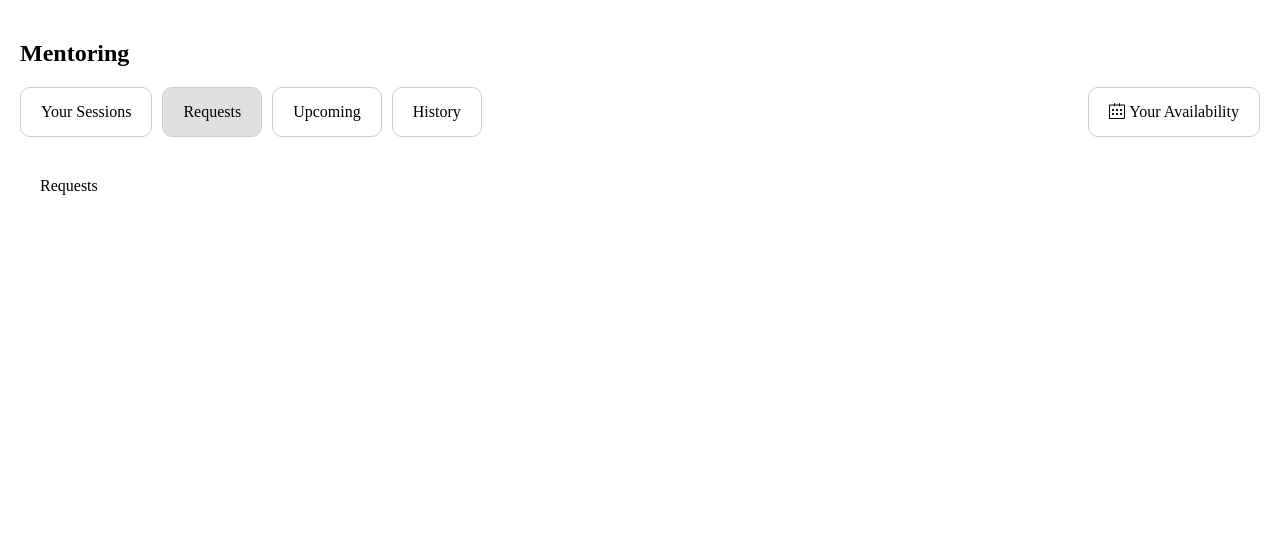
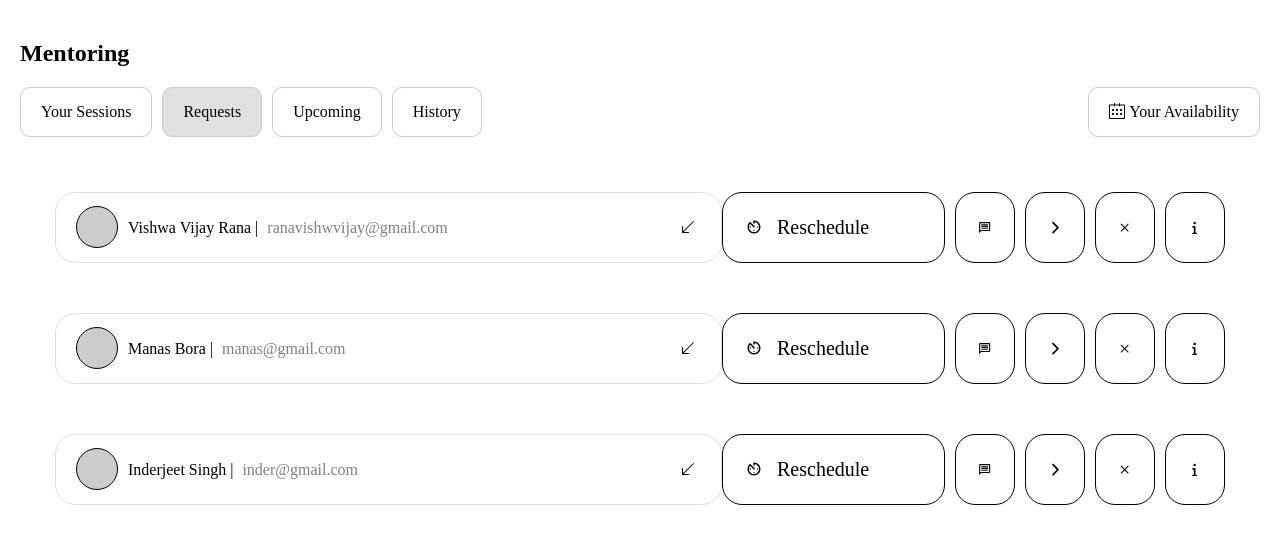
Before and after one commit to lakshyadeepgogoi/unispade-feat, a React (Create React App) app: page / in a window 1280 px wide. Both pictures are taken after a click on the element "Requests". Shown: the top 544 px of the page. Built offline with nearby package versions, Linux system fonts and the light colour scheme.

Commit message:
request created 1.0

```diff
--- /dev/null
+++ b/src/components/Request/Requests.css
@@ -0,0 +1,113 @@
+.request-item {
+  display: flex;
+  justify-content: space-between;
+  border-radius: 8px;
+  padding: 15px;
+  margin-bottom: 20px;
+  background-color: #fff;
+}
+
+.request-header {
+  display: flex;
+  align-items: center;
+  justify-content: center;
+  padding: 10px 20px;
+  border: 1px solid #E0E0E0;
+  border-radius: 20px;
+  width: 660px;
+}
+
+.request-header p {
+  margin: 0 0 0 10px;
+  flex: 1;
+  font-weight: 400;
+  line-height: 27px;
+}
+
+.profile-img {
+  border: 1px solid #000;
+  border-radius: 100%;
+  width: 40px;
+  height: 40px;
+  background-color: #ccc;
+}
+
+.request-header span {
+  color: gray;
+  margin-left: 5px;
+  font-weight: 400;
+  line-height: 27px;
+}
+
+.icon.top-right {
+  color: black;
+  border-radius: 50%;
+  padding: 5px;
+}
+
+.request-actions {
+  display: flex;
+  gap: 10px;
+  background-color: #fff;
+}
+
+.action-item {
+  display: flex;
+  align-items: center;
+  border: 1px solid #000;
+  border-radius: 20px;
+  padding: 23px;
+  width: 175px;
+  gap: 10px;
+}
+
+.action-item p {
+  margin: 0;
+  margin-left: 5px;
+  font-weight: 400;
+  font-size: 20px;
+}
+
+.action-button {
+  border: 1px solid #000;
+  border-radius: 20px;
+  padding: 10px;
+  display: flex;
+  align-items: center;
+  justify-content: center;
+  width: 60px;
+  background-color: white;
+}
+
+.action-button.active {
+  background: rgba(224, 224, 224, 1);
+
+}
+.action-item.active {
+  background: rgba(224, 224, 224, 1);
+
+}
+
+/* Styles for the second section */
+.details-section {
+  border-radius: 20px;
+  background-color: #F7F7F7;
+  padding: 30px;
+  margin-top: 1.25rem;
+}
+
+.details-section p {
+  margin: 0.625rem 0;
+  font-size: 20px;
+  font-weight: 400;
+  line-height: 27px;
+  text-align: left;
+}
+
+.description{
+  width: 60%;
+}
+
+.details-section span {
+  font-weight: bold;
+}
--- /dev/null
+++ b/src/components/Request/Requests.js
@@ -0,0 +1,91 @@
+import React, { useState } from 'react';
+import { BsArrowDownLeft } from "react-icons/bs";
+import { IoMdTimer } from "react-icons/io";
+import { MdOutlineMessage } from "react-icons/md";
+import { RxCross2 } from "react-icons/rx";
+import { FaChevronRight, FaInfo } from "react-icons/fa6";
+import './Requests.css';
+
+function Requests() {
+  const [visibleDetailsId, setVisibleDetailsId] = useState(null);
+  const [visibleRescheduleId, setVisibleRescheduleId] = useState(null);
+
+  const toggleDetails = (id) => {
+    if (visibleDetailsId === id) {
+      setVisibleDetailsId(null);
+    } else {
+      setVisibleDetailsId(id);
+      setVisibleRescheduleId(null); // Close reschedule section if open
+    }
+  };
+
+  const toggleReschedule = (id) => {
+    if (visibleRescheduleId === id) {
+      setVisibleRescheduleId(null);
+    } else {
+      setVisibleRescheduleId(id);
+      setVisibleDetailsId(null); // Close details section if open
+    }
+  };
+
+  const requests = [
+    { id: 1, name: "Vishwa Vijay Rana", email: "ranavishwvijay@gmail.com" },
+    { id: 2, name: "Manas Bora", email: "manas@gmail.com" },
+    { id: 3, name: "Inderjeet Singh", email: "inder@gmail.com" }
+  ];
+
+  return (
+    <div className="requests-container">
+      {requests.map((request) => (
+        <div key={request.id} className="request-container">
+          <div className="request-item">
+            <div className="request-header">
+              <div className='profile-img'></div>
+              <p>{request.name} | <span>{request.email}</span></p>
+              <BsArrowDownLeft className="icon top-right" />
+            </div>
+            <div className="request-actions">
+              <div className={`action-item ${visibleRescheduleId === request.id ? 'active' : ''}`} onClick={() => toggleReschedule(request.id)}>
+                <IoMdTimer />
+                <p>Reschedule</p>
+              </div>
+              <button className="action-button">
+                <MdOutlineMessage />
+              </button>
+              <button className="action-button">
+                <FaChevronRight />
+              </button>
+              <button className="action-button">
+                <RxCross2 />
+              </button>
+              <button
+                className={`action-button ${visibleDetailsId === request.id ? 'active' : ''}`}
+                onClick={() => toggleDetails(request.id)}
+              >
+                <FaInfo />
+              </button>
+            </div>
+          </div>
+
+          {visibleDetailsId === request.id && (
+            <div className="details-section">
+              <p><span>Mock Interview </span>|<span> 30 minutes</span></p>
+              <p>27th August 2024, Monday  |  20:00 PM </p>
+              <br></br>
+              <p className='description'>Lorem ipsum dolor sit amet consectetur. Est ut mauris ut consequat platea lorem tincidunt. Vestibulum odio nunc vitae dignissim maecenas aliquet sapien sed imperdiet. Ridiculus nulla placerat augue eu blandit sed. Arcu orci adipiscing nulla imperdiet eu erat eget amet enim. Dolor neque ac sed scelerisque nibh id phasellus diam. Id feugiat mattis nulla enim pellentesque nunc viverra duis hendrerit. Vitae amet orci ullamcorper arcu.</p>
+            </div>
+          )}
+
+          {visibleRescheduleId === request.id && (
+            <div className="details-section">
+              <p>Reschedule</p>
+              <br></br>
+            </div>
+          )}
+        </div>
+      ))}
+    </div>
+  );
+}
+
+export default Requests;
--- a/src/components/Requests.js
+++ /dev/null
@@ -1,9 +0,0 @@
-import React from 'react'
-
-function Requests() {
-  return (
-    <div>Requests</div>
-  )
-}
-
-export default Requests
--- a/src/components/TabContent.js
+++ b/src/components/TabContent.js
@@ -1,7 +1,7 @@
 import React from 'react';
 import './TabContent.css';
 import YourSessions from './YourSessions/YourSessions';
-import Requests from './Requests';
+import Requests from './Request/Requests';
 import Upcoming from './Upcoming';
 import History from './History';
 import YourAvailability from './YourAvailability/YourAvailability';
```
